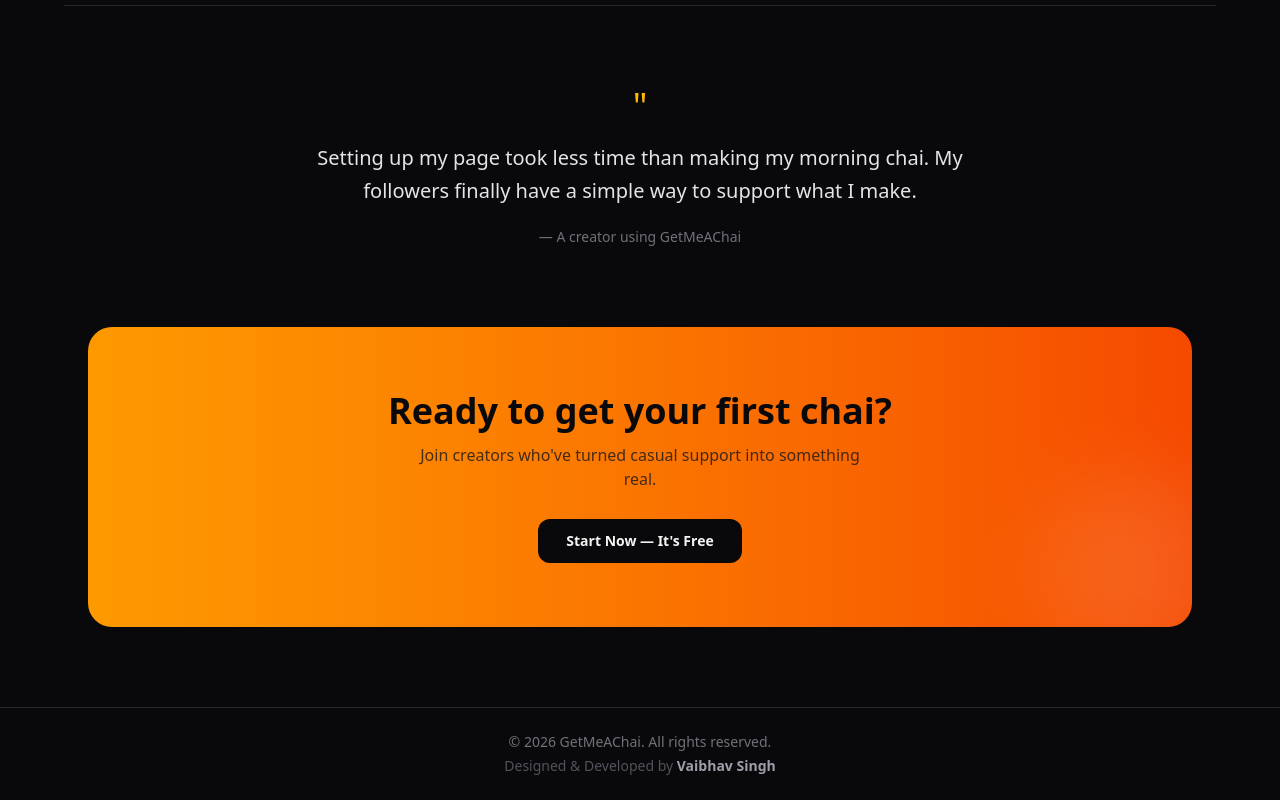
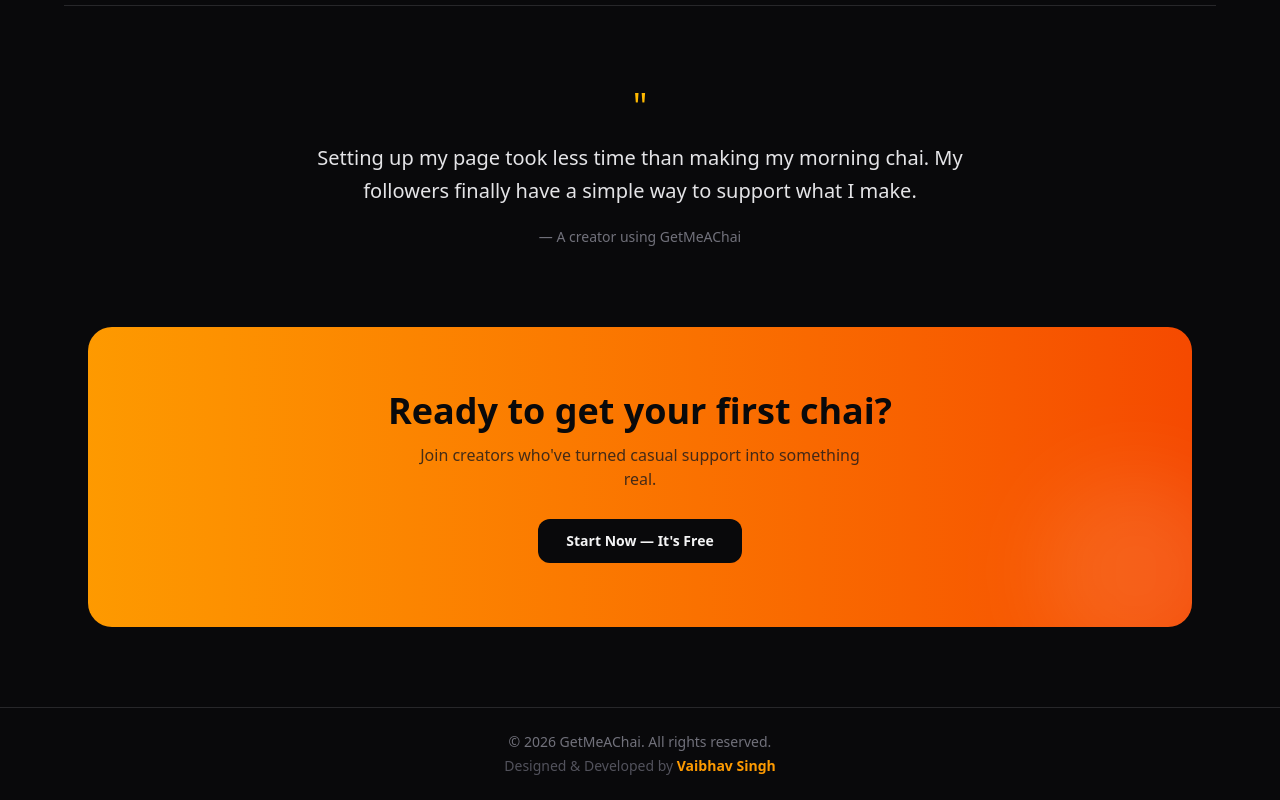
Before and after one commit to Vaibhav-221/Get-Me-A-Chai, a Next.js app: page / in a window 1280 px wide. Shown: the part 1632-2432 px from the top of the page. Built offline with nearby package versions, Linux system fonts and the light colour scheme; no server answers.

Commit message:
footer anchor tag added

```diff
--- a/src/app/components/footer.js
+++ b/src/app/components/footer.js
@@ -7,7 +7,7 @@ export default function Footer() {
 
       <p className="mt-1 text-xs sm:text-sm text-zinc-600">
         Designed & Developed by{" "}
-        <span className="font-semibold text-zinc-400">Vaibhav Singh</span>
+        <span className="font-semibold text-amber-500"> <a href="https://www.linkedin.com/in/vaibhav-singh-a9200a2b9"> Vaibhav Singh</a> </span>
       </p>
     </footer>
   );
```
